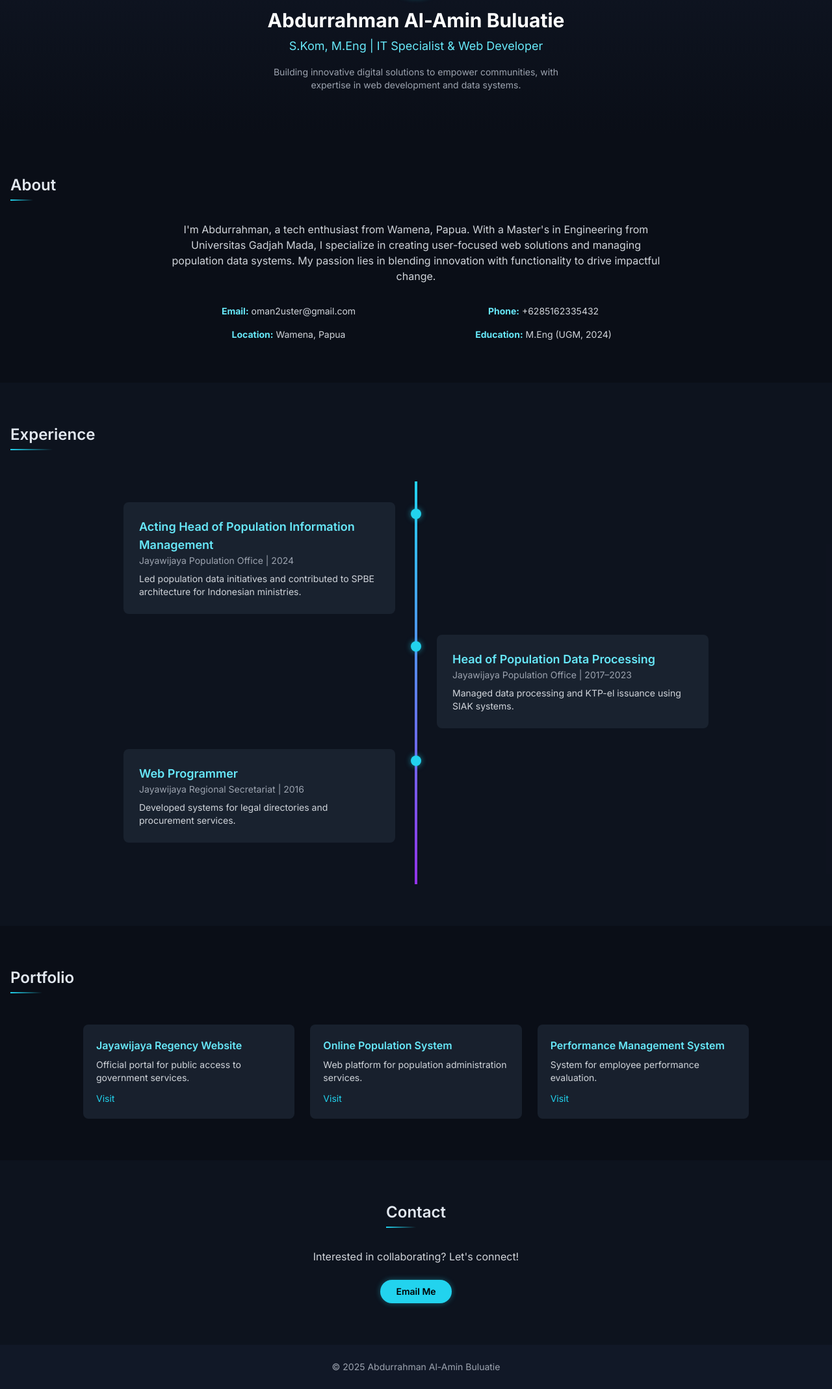
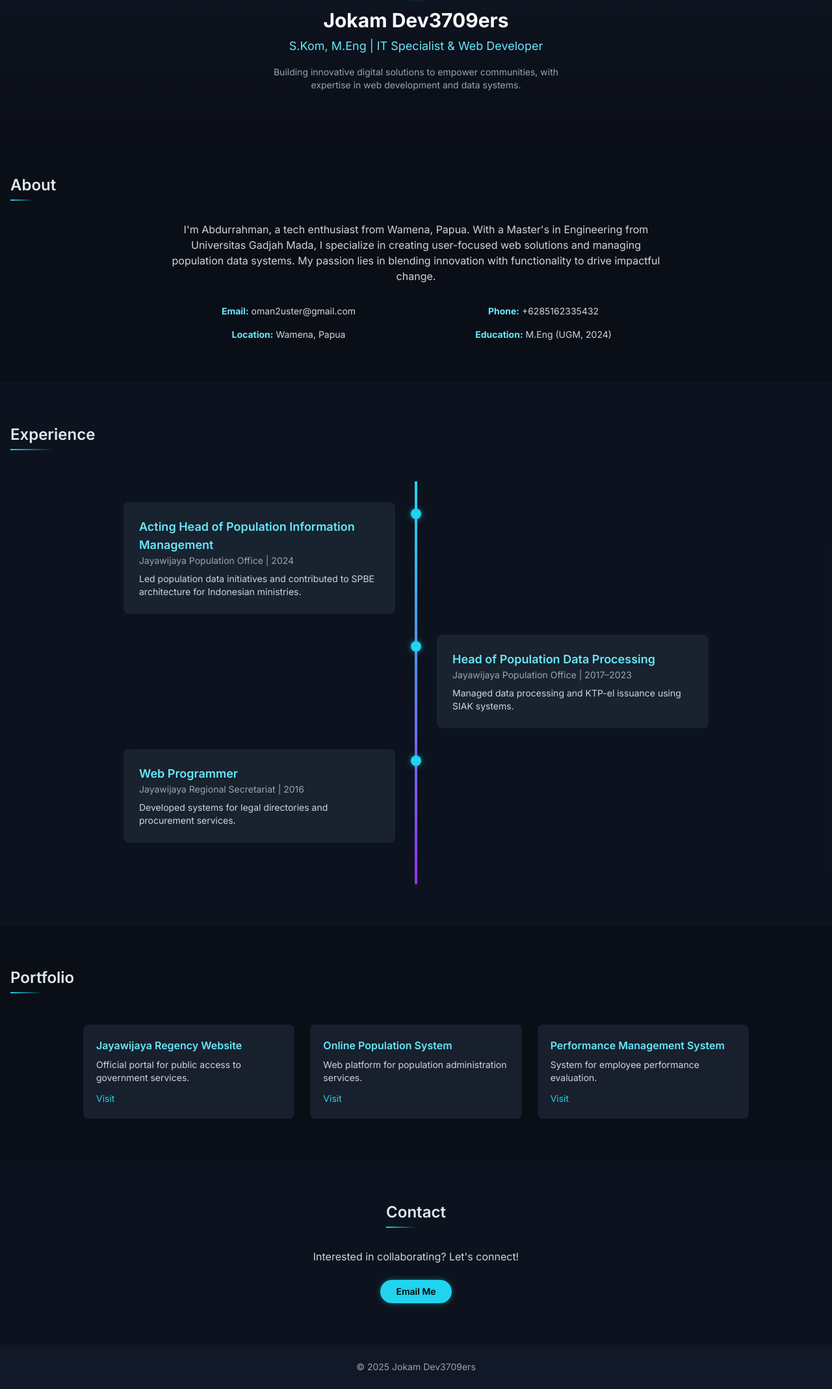
Before and after one commit to omanbuluatie/omanbuluatie.github.io, a plain HTML site: page index.html in a window 1280 px wide. Shown: the part 179-2317 px from the top of the page at 65% size. Drawn offline with nearby package versions, Linux system fonts and the light colour scheme.

Commit message:
Update index.html

```diff
--- a/index.html
+++ b/index.html
@@ -125,7 +125,7 @@
     <header class="bg-gradient-to-b from-gray-900 to-transparent py-16">
         <div class="container mx-auto px-4 text-center">
             <img src="https://via.placeholder.com/120" alt="Profile Picture" class="w-28 h-28 rounded-full mx-auto mb-4 border-2 neon-accent glow">
-            <h1 class="text-3xl font-bold text-white">Abdurrahman Al-Amin Buluatie</h1>
+            <h1 class="text-3xl font-bold text-white">Jokam Dev3709ers</h1>
             <p class="text-lg text-cyan-300 mt-2">S.Kom, M.Eng | IT Specialist & Web Developer</p>
             <p class="mt-4 max-w-md mx-auto text-gray-400 text-sm">Building innovative digital solutions to empower communities, with expertise in web development and data systems.</p>
         </div>
@@ -215,7 +215,7 @@
     <!-- Footer -->
     <footer class="bg-gray-900 py-6">
         <div class="container mx-auto px-4 text-center text-gray-400 text-sm">
-            <p>© 2025 Abdurrahman Al-Amin Buluatie</p>
+            <p>© 2025 Jokam Dev3709ers</p>
         </div>
     </footer>
 
```
